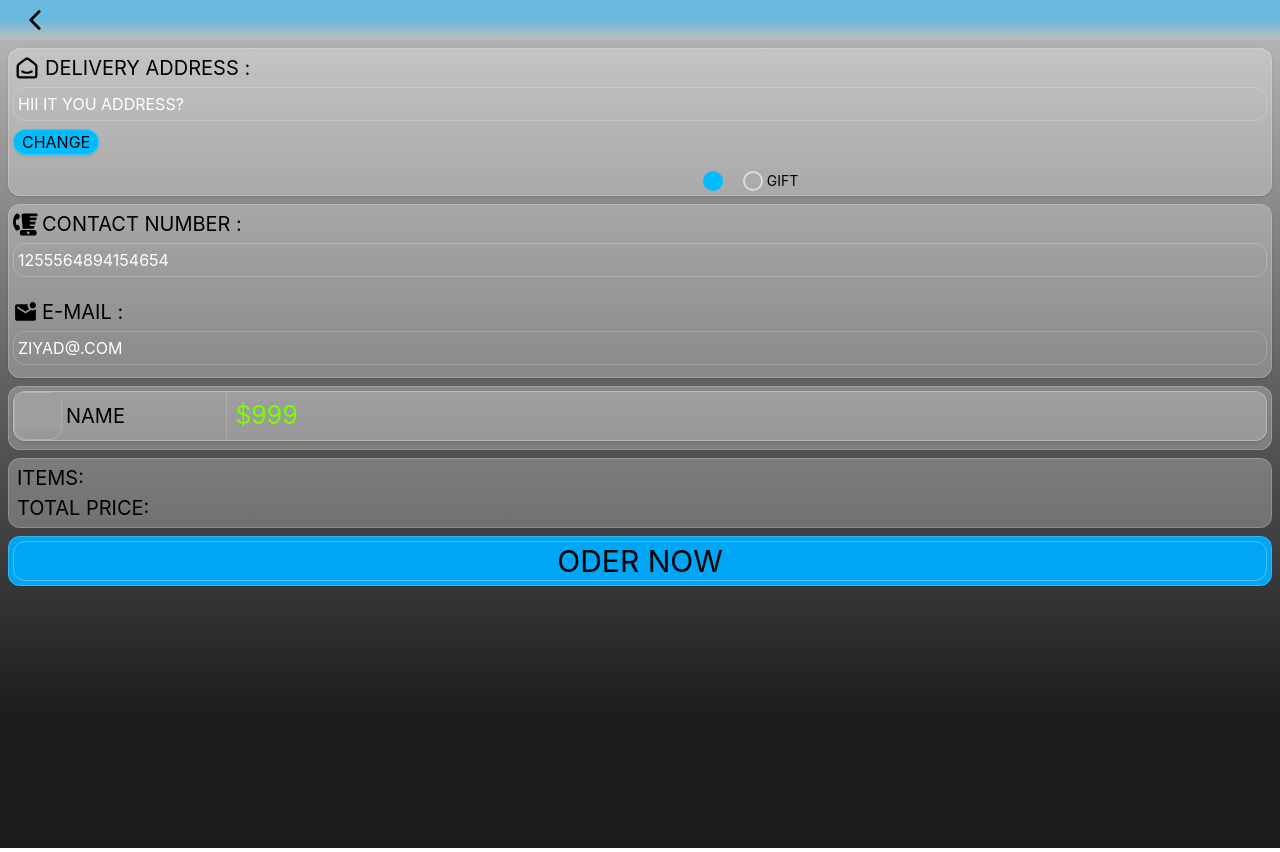
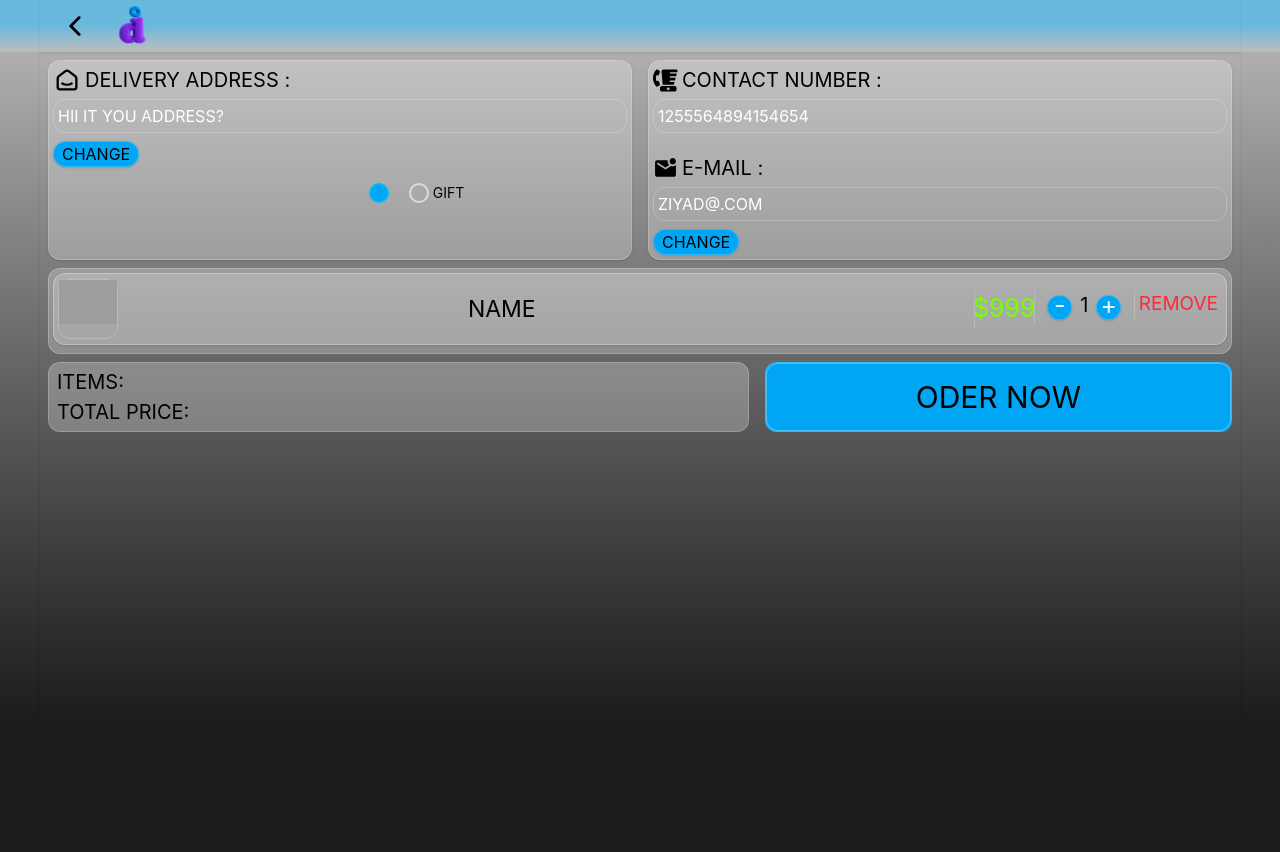
Before and after one commit to ziyad-farooqui/O.D-stand-E-commerce-websites, a React (Vite) app: page /OderList in a window 1280 px wide. Built offline with nearby package versions, Linux system fonts and the light colour scheme; grey boxes are pictures that could not be loaded.

Commit message:
01102026day27

```diff
--- a/src/InsideOderList/InsideOderListBody.jsx
+++ b/src/InsideOderList/InsideOderListBody.jsx
@@ -8,11 +8,15 @@ const InsideOderListBody = () => {
     const [selectedOption, setSelectedOption] = useState(0)
 
     return (
-        <div className=' h-screen
-    '>
+        <div className=' flex justify-center '>
+            <div className=' h-screen max-w-300 w-full shadow '>
+
+
+
+                <div className=' md:flex'>
 
                     {/*the address show and can change */}
-            <div className='theaddress rounded-xl bg-white/25 shadow-sm border-white/20 border mt-2 mx-2 p-1 '>
+                    <div className='theaddress rounded-xl md:w-[50%] bg-white/25 shadow-sm border-white/20 border mt-2 mx-2 p-1 '>
                         <div className=' flex gap-1 items-center mb-1'>
 
                             <TbSmartHome className=' text-[28px]' />
@@ -25,7 +29,7 @@ const InsideOderListBody = () => {
                             <input type="text" name="address" id="" value={'hii it you address?'} className='p-1 uppercase w-full pl-1 text-white' />
                         </div>
 
-                <button className='border  p- border-white/20 bg-sky-400 shadow-sm rounded-full uppercase px-2 active:scale-95 duration-300'>
+                        <button className='border hover:scale-105 hover:bg-sky-400  p- border-white/20 bg-sky-500 shadow-sm rounded-full uppercase px-2 active:scale-95 duration-300'>
                             change
                         </button>
 
@@ -35,7 +39,7 @@ const InsideOderListBody = () => {
                                 onClick={() => setSelectedOption(0)}
                                 aria-label='Select regular delivery'
                                 aria-pressed={selectedOption === 0}
-                        className={`h-5 w-5 rounded-full border-2 ${selectedOption === 0 ? 'border-sky-400 bg-sky-400' : 'border-white/60'}`}
+                                className={`h-5 w-5 rounded-full border-2 ${selectedOption === 0 ? 'border-sky-400 bg-sky-500 ' : 'border-white/60'}`}
                             />
                             <div className=' flex flex- items-center gap-1'>
                                 <button
@@ -43,7 +47,7 @@ const InsideOderListBody = () => {
                                     onClick={() => setSelectedOption(1)}
                                     aria-label='Select gift'
                                     aria-pressed={selectedOption === 1}
-                            className={`h-5 w-5 rounded-full border-2 ${selectedOption === 1 ? 'border-sky-400 bg-sky-400' : 'border-white/60'}`}
+                                    className={`h-5 w-5 rounded-full border-2 ${selectedOption === 1 ? 'border-sky-400 bg-sky-500' : 'border-white/60'}`}
                                 />
                                 <span className='text-sm uppercase'>gift</span>
                             </div>
@@ -52,7 +56,7 @@ const InsideOderListBody = () => {
                     </div>
 
                     {/*the contact deatailes*/}
-            <div className='border mt-2 mx-2 p-1  shadow-sm border-white/20 rounded-xl bg-white/25'>
+                    <div className='md:w-[50%] border mt-2 mx-2 p-1  shadow-sm border-white/20 rounded-xl bg-white/25'>
                         <div className=' flex gap-1 items-center mb-1'>
 
                             <FaBlenderPhone className=' text-[25px]' />
@@ -68,7 +72,7 @@ const InsideOderListBody = () => {
 
                         <div className=' flex gap-1 items-center mb-1'>
 
-                    <MdMarkEmailUnread  className=' text-[25px]' />
+                            <MdMarkEmailUnread className=' text-[25px]' />
 
                             <h1 className='uppercase text-[20px]'>E-mail :</h1>
 
@@ -78,15 +82,22 @@ const InsideOderListBody = () => {
                             <input type="email" name="address" id="" value={'ziyad@.com'} className='p-1 uppercase w-full pl-1 text-white' />
                         </div>
 
+                        <button className='cursor-pointer border hover:scale-105 hover:bg-sky-400  p- border-white/20 bg-sky-500 shadow-sm rounded-full uppercase px-2 active:scale-95 duration-300'>
+                            change
+                        </button>
+
+                    </div>
+
                 </div>
 
                 {/*the list*/}
                 <div className='border bg-white/25 mx-2 mt-2 border-white/20 p-1 rounded-xl'>
-                <InsideOderListItems/>
+                    <InsideOderListItems />
                 </div>
 
+                <div className=' md:flex'>
                     {/*the totale price and itmes show*/}
-            <div className='border flex-col bg-white/25 mx-2 mt-2 justify-between border-white/20 p-1 rounded-xl
+                    <div className='border flex-col md:w-[60%] bg-white/25 mx-2 mt-2 justify-between border-white/20 p-1 rounded-xl
              '>
 
                         <div className=' text-[20px] uppercase ml-1  '> items:   </div>
@@ -97,18 +108,23 @@ const InsideOderListBody = () => {
 
 
                     {/*the oder button*/}
-            <div className='bg-sky-500 border  mx-2 mt-2 border-white/20 p-1 rounded-xl
+                    <div className='bg-sky-500 border hover:scale-105 cursor-pointer md:w-[40%] mx-2 mt-2 border-white/20  rounded-xl
              active:scale-95 duration-300'>
 
-                <button className='border w-full h-10 p- rounded-xl border-white/30  text-[30px] flex items-center justify-center uppercase
+                        <button className='border w-full cursor-pointer   rounded-xl border-white/30 h-full  text-[30px] flex items-center justify-center uppercase
                '>
                             oder now
                         </button>
 
                     </div>
 
+                </div>
 
 
+
+
+
+            </div>
         </div>
     )
 }
--- a/src/InsideOderList/InsideOderListItems.jsx
+++ b/src/InsideOderList/InsideOderListItems.jsx
@@ -1,28 +1,51 @@
 import React from 'react'
+import { CiCircleRemove } from "react-icons/ci";
 
 const InsideOderListItems = () => {
     return (
         <>
             <div className='mb-1'>
 
-                <div className='border rounded-xl flex border-white/30 bg-white/20 shadow  '>
-                    <div className='border border-white/20 w-12 rounded-xl h-12'>
+                <div className='border rounded-xl flex md:justify-between border-white/30 bg-white/20 shadow items-center md:h-18 p-1 gap-2 md:gap-0'>
+                    <div className='border border-white/20 w-12  md:h-15 md:w-15 rounded-xl h-12'>
                         <img src="image.jpg" alt="" />
                     </div>
 
-                    <h1 className=' flex items-center uppercase w-41 pl-1 text-[20px] '>
+                    <h1 className=' flex items-center uppercase w-41 pl-1 text-[20px] md:text-[23px] '>
                         name
                     </h1>
 
 
+                    <div className=' flex'>
+                        <div className='border-l-1  border-white/20 gap-2 w-15  flex items-center  justify-center rounded-r-xl'>
 
-                    <div className='border-l-1 border-white/20 gap-2 w-20 flex items-center  justify-center rounded-r-xl'>
-                        {/* <span className='border h-5 w-5 rounded-full items-center flex justify-center text-[15px] scale-105 active:scale-95 duration-300'  >-</span>
-                        <h1 className='mb-1 text-[20px]'>1</h1>
-                        <span className='border h-5 w-5 rounded-full items-center flex justify-center text-[15px] scale-105 active:scale-95 duration-300'  >+</span> */}
-                        <h1 className='text-[#77ff00] text-[25px]'>
+                            <h1 className='text-[#77ff00] text-[25px]'>
                                 $999
-                        </h1>
+                            </h1>
+                        </div>
+
+                        <div className='md:block ms:hidden'>
+                            <div className='border-l-1  border-white/20 gap-2 w-25 flex items-center  justify-center rounded-r-xl'>
+                                <div className='border text-[25px] h-[25px] text-white/90 w-[25px] rounded-full hover:scale-105 bg-sky-500 cursor-pointer shadow border-white/20 items-center flex pb-1 justify-center text-[15px]  active:scale-95 duration-300'  >-</div>
+                                <h1 className='mb-1 text-[20px]'>1</h1>
+                                <div className='border text-[25px]  h-[25px] text-white/90 w-[25px] rounded-full  hover:scale-105 bg-sky-500 cursor-pointer shadow border-white/20 items-center flex pb-1 justify-center text-[15px]  active:scale-95 duration-300'  >+</div>
+                            </div>
+                        </div>
+
+                        <div className='md:block ms:hidden'>
+                        <div className='border-l border-white/20 px-1 text-red-500 cursor-pointer text-shadow  uppercase text-[19px] flex items-center justify-center rounded-r-xl '>
+                            <h1 className='hover:scale-105 active:scale-95 duration-300'>remove</h1>
+                        </div>
+                        </div>
+
+                        <div className='md:hidden ms:block '>
+                            <div className='border-l border-white/20 px-1 text-[25px] h-full flex items-center text-red-500 active:scale-95 duration-300 justify-center rounded-r-xl '>
+                            <CiCircleRemove className='' />
+                            </div>
+                        </div>
+
+
+
                     </div>
 
 
--- a/src/InsideOderList/InsideOderListNav.jsx
+++ b/src/InsideOderList/InsideOderListNav.jsx
@@ -1,11 +1,18 @@
 import React from 'react'
 import { IoIosArrowBack } from "react-icons/io";
+import { useNavigate } from "react-router-dom";
 
 const InsideOderListNav = () => {
+    const gotoHome = useNavigate();
+    const goHomeLogo = () => {
+      gotoHome("/");
+    }
   return (
-    <>
-      <div className=' h-10 flex items-center justify-between
-    bg-gradient-to-b from-[#68B9DD] from-50% to-[#bcbcbc] to-100% '>
+    <div className=' flex justify-center
+    bg-gradient-to-b from-[#68B9DD] from-50% to-[#bcbcbc] to-100%  '>
+
+      <div className='max-w-300 w-full md:h-13 h-10 flex items-center shadow justify-between md:justify-start
+    '>
 
 
         <IoIosArrowBack className='ml-2  border-  text-[28px] md:text-[30px]  text-black  md:left-3 cursor-pointer   active:scale-90 duration-300  ml-1 md:ml-5 hover:scale-115 ' />
@@ -14,8 +21,13 @@ const InsideOderListNav = () => {
           home
         </button>
 
+                          <div className='ms:hidden md:block the-logo ms:hidden md:block border- flex md:ml-3 ml- mb-1 h-10 w-15 active:scale-95' >
+              <img  onClick={goHomeLogo } src="public\bg-for-HeaderHome.png" alt="" />
+            </div>
+
+
       </div>
-    </>
+    </div>
   )
 }
 
```
Lines whose indentation alone changed are shown as unchanged.
